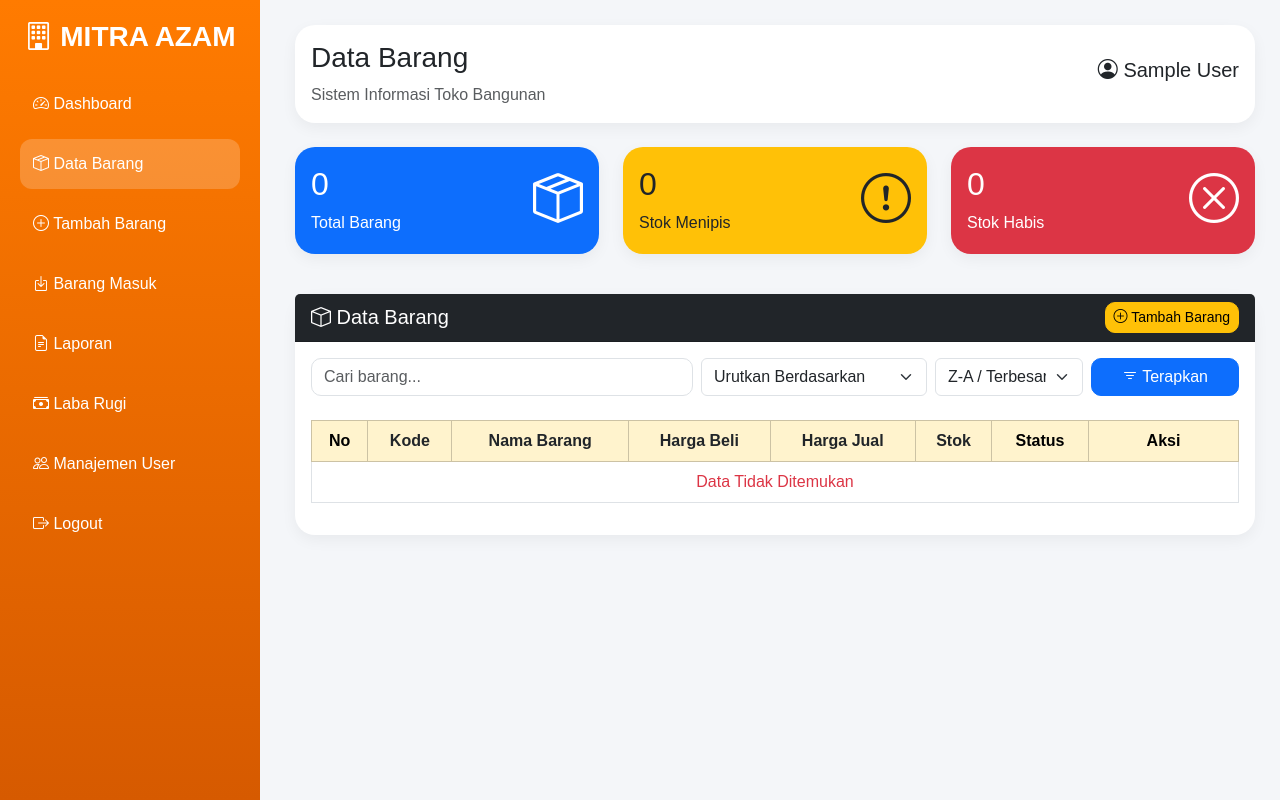
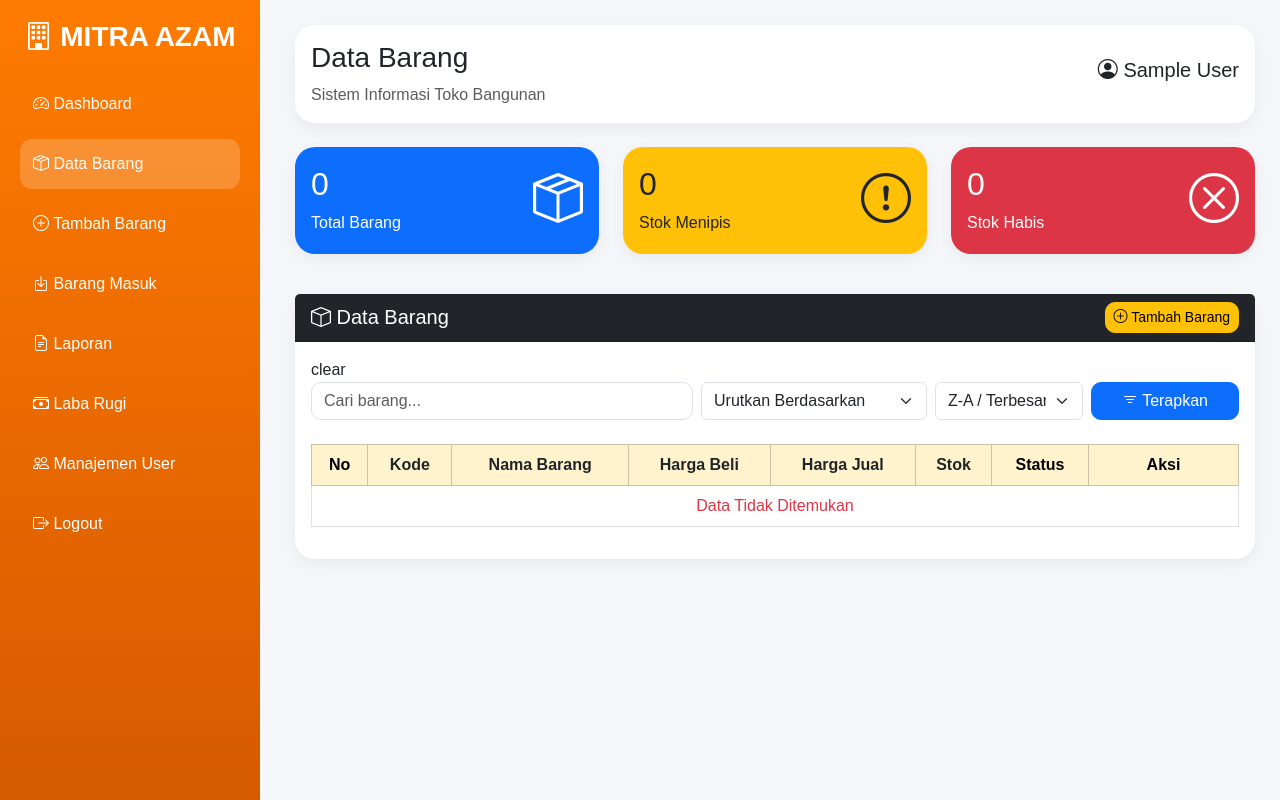
Before and after one commit to sauljannah/penjualan_mitra_azam, a PHP site: page /barang.php in a window 1280 px wide. Run offline with PHP 8.4, Linux system fonts and the light colour scheme; the visitor is signed in with stand-in values (Sample User, id 1); data that the repository does not hold is empty.

Commit message:
update barang.php

```diff
--- a/admin/barang.php
+++ b/admin/barang.php
@@ -528,7 +528,7 @@ CONTENT
         <div class="card-body">
 
             <!-- SEARCH -->
-            <form method="GET" class="mb-4">
+    clear        <form method="GET" class="mb-4">
                     <div class="row g-2">
                         <div class="col-md-5">
                             <input type="text" name="cari" class="form-control search-box" placeholder="Cari barang..." value="<?= htmlspecialchars($cari); ?>">
```
